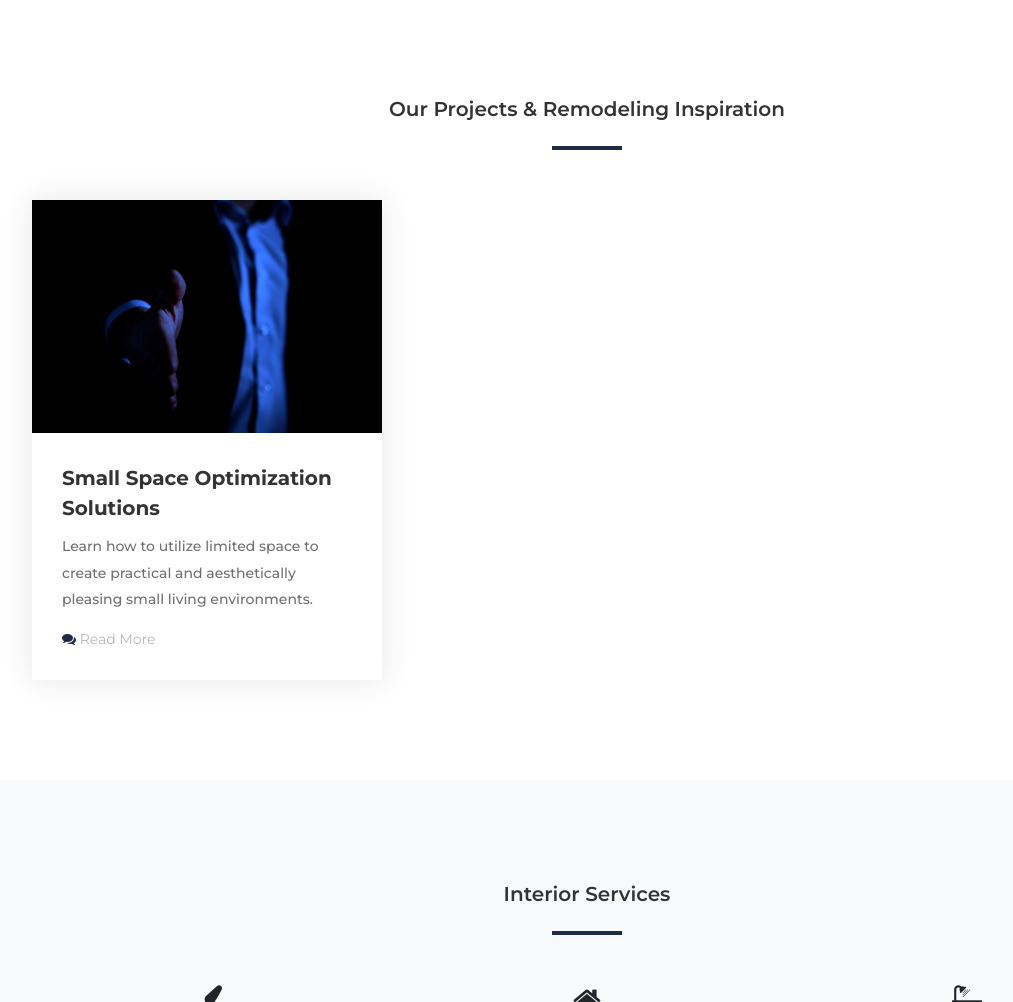
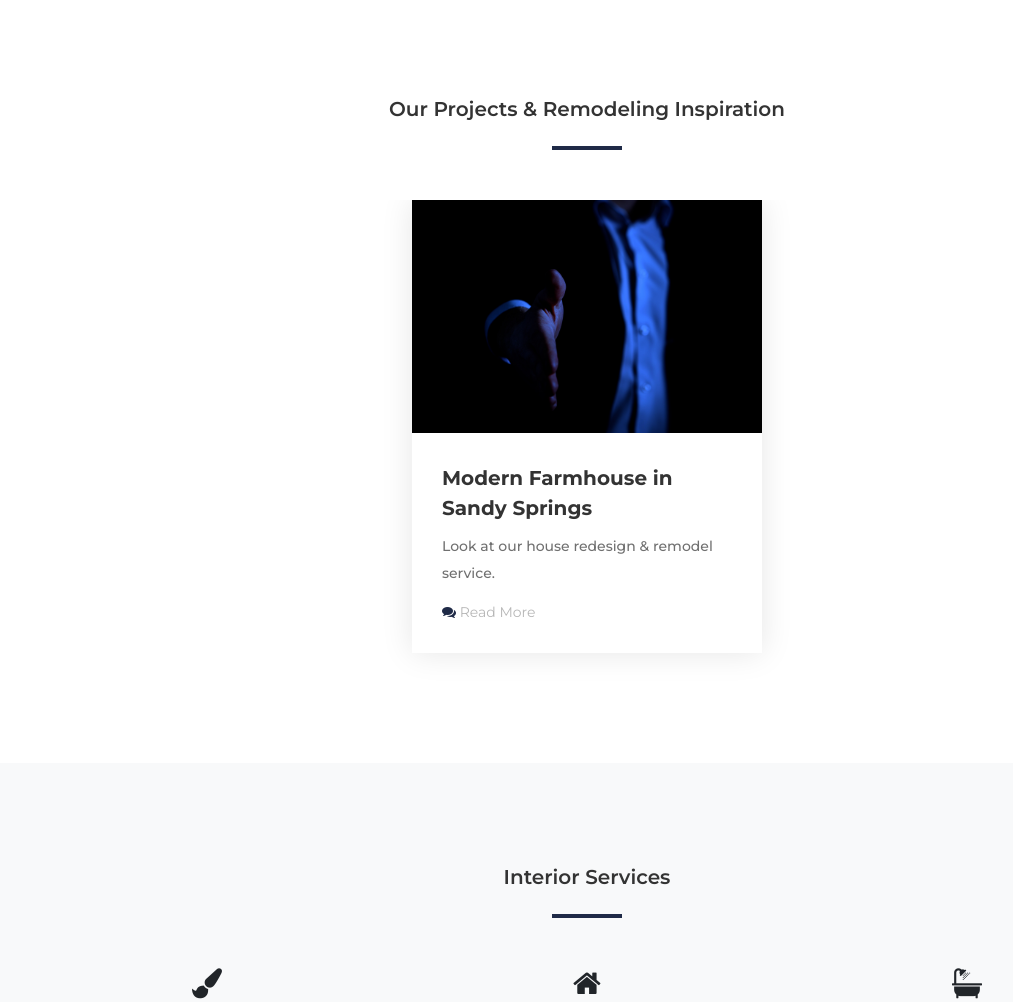
Before and after one commit to wanbangatl/wanbangsite, a Django app: page /interior.html in a window 1280 px wide. Shown: the part 426-1428 px from the top of the page, without its empty margins (53-1066 px from the left). Run offline with Django 5.2, Linux system fonts and the light colour scheme; some libraries are stand-ins or nearby versions.

Commit message:
interior and first blog done, working on contact and base header looking

```diff
--- a/wanbang/website/templates/interior.html
+++ b/wanbang/website/templates/interior.html
@@ -44,7 +44,8 @@
         </div>
       </div>
 
-      <div class="row">
+      <!-- Blog posts container with custom styles for centering and horizontal scrolling -->
+      <div class="row blog-posts-container" style="display: flex; justify-content: center; overflow-x: auto; padding-bottom: 10px;">
         <!-- Single Blog Item -->
         <div class="col-12 col-md-6 col-lg-4">
           <div class="single-blog-item mb-100">
@@ -53,8 +54,8 @@
             </a>
             <!-- Blog Content -->
             <div class="blog-content">
-              <a href="/blog/blog_interior_sandy_springs.html" class="post-title" style="font-size: 1.25rem;">Small Space Optimization Solutions</a>
-              <p>Learn how to utilize limited space to create practical and aesthetically pleasing small living environments.</p>
+              <a href="/blog/blog_interior_sandy_springs.html" class="post-title" style="font-size: 1.25rem;">Modern Farmhouse in Sandy Springs</a>
+              <p>Look at our house redesign & remodel service.</p>
               <div class="post-meta">
                 <a href="/blog/blog_interior_sandy_springs.html"><i class="fa fa-comments"></i> Read More</a>
               </div>
@@ -164,3 +165,44 @@
   <!-- ***** Services Area End ***** -->
 
 {% endblock %}
+
+{% block extra_css %}
+<style>
+  /* Ensure blog posts container centers items properly */
+  .blog-posts-container {
+    display: flex;
+    justify-content: center;
+    flex-wrap: nowrap;
+    overflow-x: auto;
+    margin: 0 auto;
+    padding-bottom: 15px; /* Add padding for scrollbar */
+    -webkit-overflow-scrolling: touch; /* Smooth scrolling on iOS */
+  }
+
+  /* Hide scrollbar for Chrome, Safari and Opera */
+  .blog-posts-container::-webkit-scrollbar {
+    display: none;
+  }
+
+  /* Hide scrollbar for IE, Edge and Firefox */
+  .blog-posts-container {
+    -ms-overflow-style: none;  /* IE and Edge */
+    scrollbar-width: none;  /* Firefox */
+  }
+
+  /* Ensure blog items maintain proper width */
+  .blog-posts-container .col-lg-4 {
+    flex: 0 0 auto;
+    min-width: 300px;
+    max-width: 350px;
+    margin: 0 15px;
+  }
+
+  /* When there's only one blog post, center it */
+  @media (min-width: 992px) {
+    .blog-posts-container.single-post {
+      justify-content: center;
+    }
+  }
+</style>
+{% endblock %}
```
Also changed, not shown: wanbang/website/templates/blog/blog_interior_sandy_springs.html (+74 -27 lines), wanbang/static/website/img/blog-img/exterior-placeholder-1.jpg (added), wanbang/static/website/img/blog-img/exterior-placehorder.jpg (added), wanbang/static/website/img/blog-img/ss-main.jpg (added).
